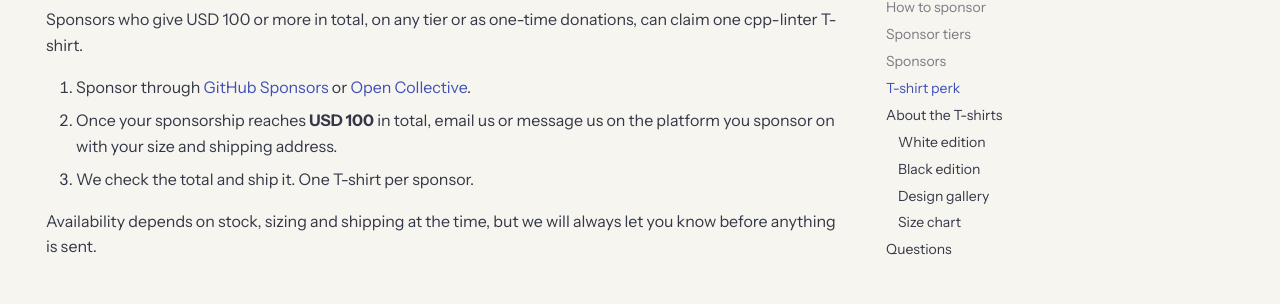
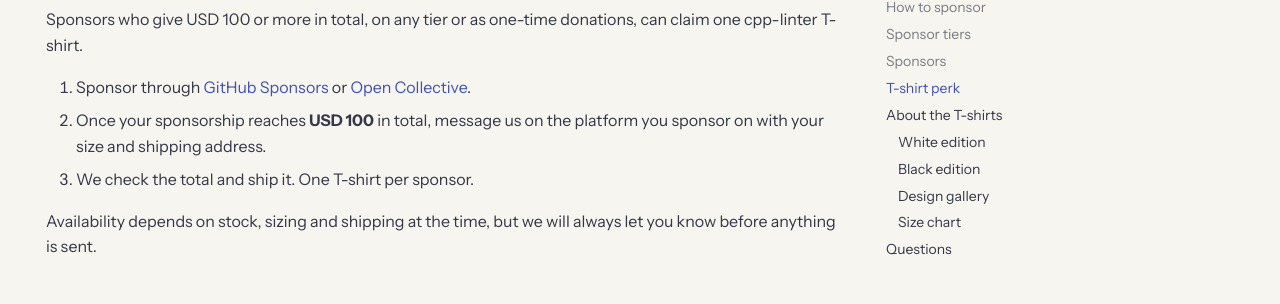
Before and after one commit to cpp-linter/cpp-linter.github.io, an MkDocs documentation site: the page built from docs/sponsor.md, in a window 1280 px wide and 900 px high, scrolled down 1084 px. Shown: the part 150-454 px from the top of the window. Built offline with MkDocs 1.6.1 and Material for MkDocs 9.7.7, drawn with Linux system fonts in a browser that asks for light colours; some web fonts are replaced.

Commit message:
docs: drop the email option from the T-shirt claim step
Co-Authored-By: Claude Opus 5.5 (1M context) <noreply@anthropic.com>
Claude-Session: https://claude.ai/code/session_012XvhKmqpkDK2HzAtbMsAGB

```diff
--- a/docs/sponsor.md
+++ b/docs/sponsor.md
@@ -46,8 +46,8 @@ cpp-linter T-shirt.
 
 1. Sponsor through [GitHub Sponsors](https://github.com/sponsors/cpp-linter) or
    [Open Collective](https://opencollective.com/cpp-linter).
-2. Once your sponsorship reaches **USD 100** in total, email us or message us on the platform you
-   sponsor on with your size and shipping address.
+2. Once your sponsorship reaches **USD 100** in total, message us on the platform you sponsor on
+   with your size and shipping address.
 3. We check the total and ship it. One T-shirt per sponsor.
 
 Availability depends on stock, sizing and shipping at the time, but we will always let you know
```
